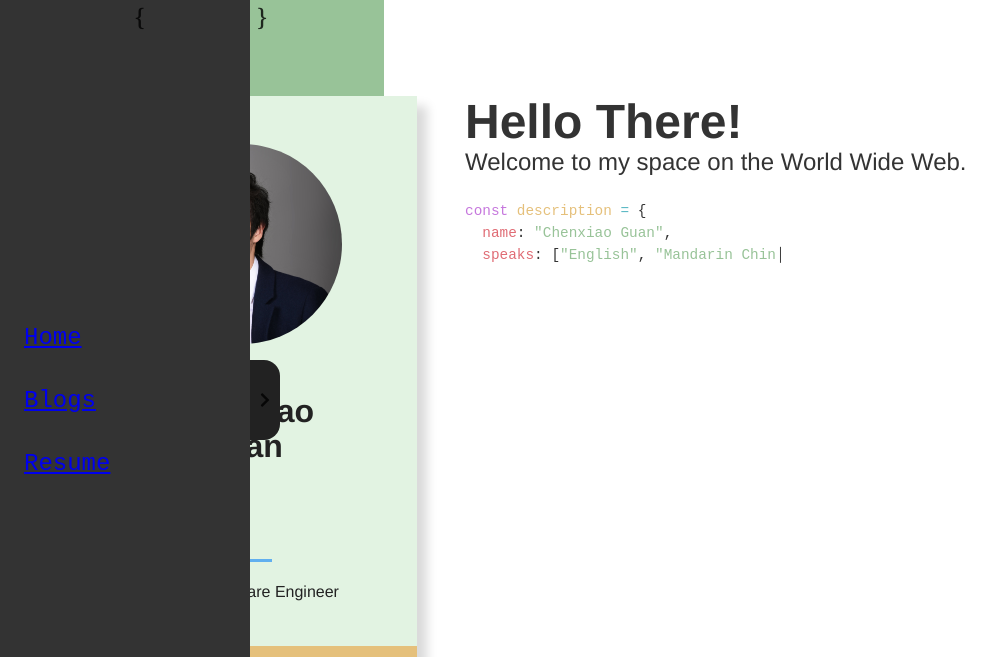
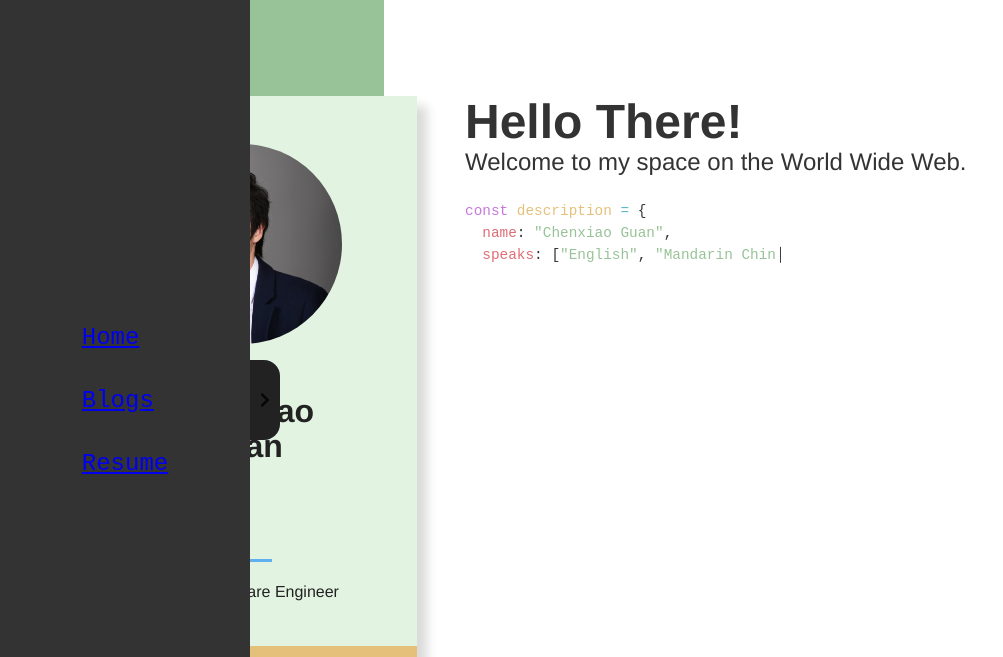
Before and after one commit to oddguan/oddguan.github.io, a Gatsby site: page / in a window 1280 px wide. Shown: the top 657 px of the page, without its empty margins (0-1003 px from the left). Built offline with nearby package versions, Linux system fonts and the light colour scheme; Gatsby itself is replaced by a stand-in of ours; some packages are replaced by stand-ins of ours; what typography-theme-st-annes would draw is missing.

Commit message:
delete testing curly braces

```diff
--- a/src/components/drawer.js
+++ b/src/components/drawer.js
@@ -5,7 +5,7 @@
 
 import "./drawer.scss";
 import useWindowSize from "../hooks/useWindowSize";
-import Selector from './selector';
+import Selector from "./selector";
 
 const Drawer = () => {
   const [desktopOpen, setDesktopOpen] = useState(false);
@@ -39,13 +39,13 @@
   };
 
   const activePage = () => {
-    if (window.location.pathname.includes('blogs')) {
-      return 'blogs';
+    if (window.location.pathname.includes("blogs")) {
+      return "blogs";
     }
-    if (window.location.pathname.includes('privacy')) {
-      return 'privacy';
+    if (window.location.pathname.includes("privacy")) {
+      return "privacy";
     }
-    return 'home';
+    return "home";
   };
 
   if (!isMobile) {
@@ -55,10 +55,7 @@
         onMouseEnter={() => setDesktopOpen(true)}
         className="drawer-wrapper"
       >
-        <nav className={classes}>
-          {navItems()}
-          <Selector activePage={activePage()} />
-        </nav>
+        <nav className={classes}>{navItems()}</nav>
         <div className="drawer-button">
           <FontAwesomeIcon icon={faChevronRight} id="arrow" />
         </div>
```
